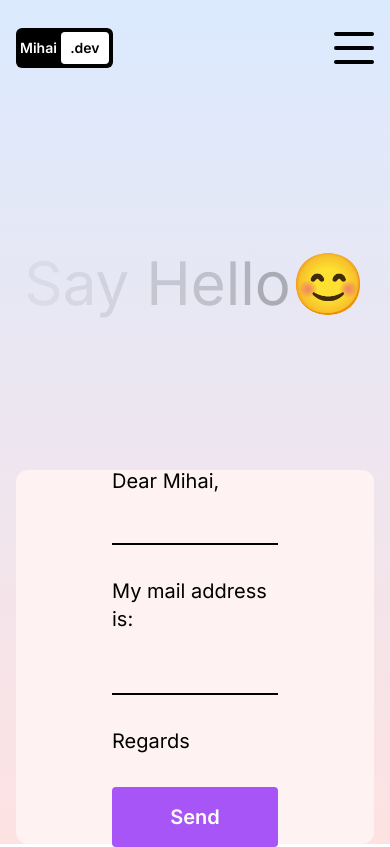
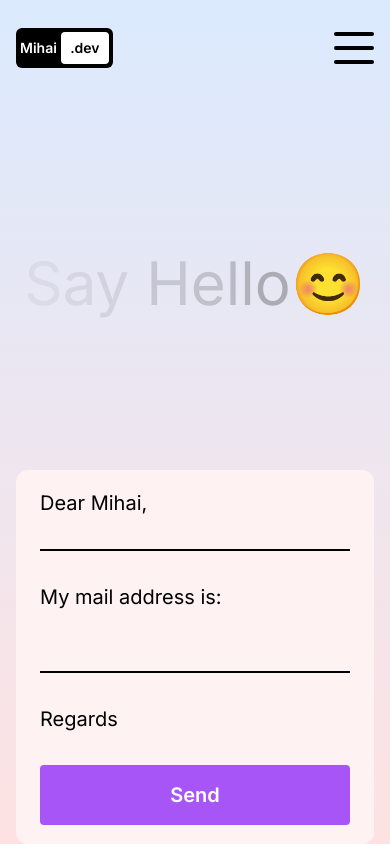
Before and after one commit to taica07/my-resume, a Next.js app: page /contact in a window 390 px wide. Built offline with nearby package versions, Linux system fonts and the light colour scheme.

Commit message:
edit contact page

```diff
--- a/src/app/contact/page.jsx
+++ b/src/app/contact/page.jsx
@@ -66,13 +66,14 @@
         <form
           onSubmit={sendEmail}
           ref={form}
-          className="h-1/2 lg:h-full lg:w-1/2 bg-red-50 rounded-xl text-xl flex flex-col gap-8 justify-center p-24"
+          // className="h-1/2 lg:h-full lg:w-1/2 bg-red-50 rounded-xl text-xl flex flex-col gap-8 justify-center p-24"
+          className="h-1/2 lg:h-full lg:w-1/2 bg-red-50 rounded-xl text-xl flex flex-col gap-8 justify-center p-6 lg:p-24"
         >
           <span>Dear Mihai,</span>
           <textarea
             autoFocus
             rows={6}
-            className="bg-transparent border-b-2 border-b-black outline-none resize-none p-2 text-xl"
+            className="bg-transparent border-b-2 border-b-black outline-none resize-none"
             name="user_message"
           />
           <span>My mail address is:</span>
```
